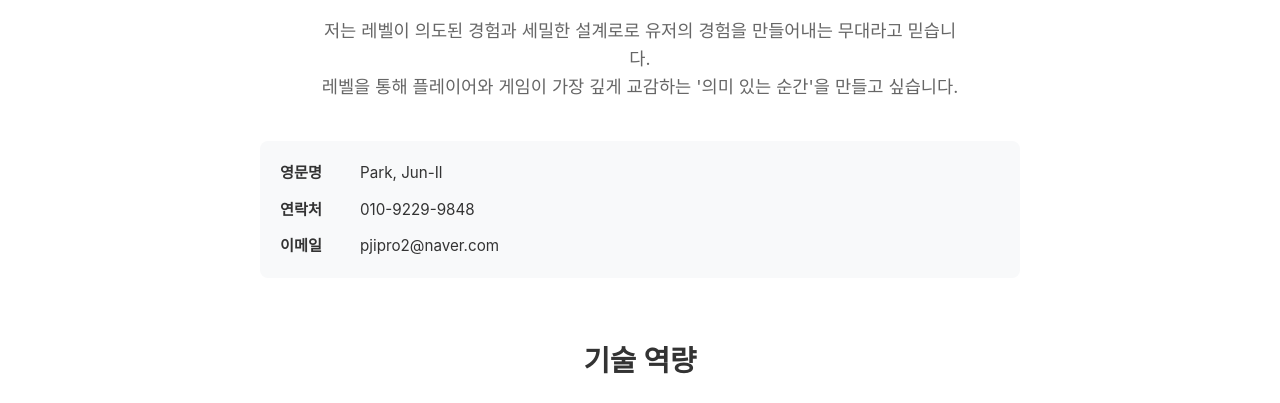
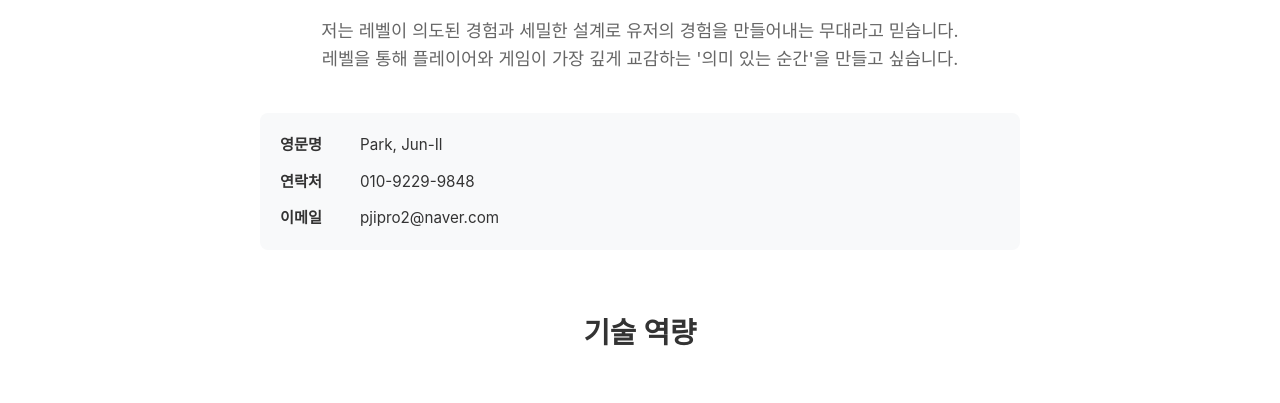
Before and after one commit to PJNIL/PJNIL.github.io, a plain HTML site: page about.html in a window 1280 px wide. Shown: the part 381-784 px from the top of the page. Drawn offline with Linux system fonts and the light colour scheme.

Commit message:
Update about.html

```diff
--- a/about.html
+++ b/about.html
@@ -173,7 +173,7 @@
             <div class="profile-info">
                 <h3>박준일</h3>
                 <p class="intro-text">
-                    저는 레벨이 의도된 경험과 세밀한 설계로로 유저의 경험을 만들어내는 무대라고 믿습니다.
+                    저는 레벨이 의도된 경험과 세밀한 설계로 유저의 경험을 만들어내는 무대라고 믿습니다.
             </br>
                 레벨을 통해 플레이어와 게임이 가장 깊게 교감하는 '의미 있는 순간'을 만들고 싶습니다.
                 </p>
```
